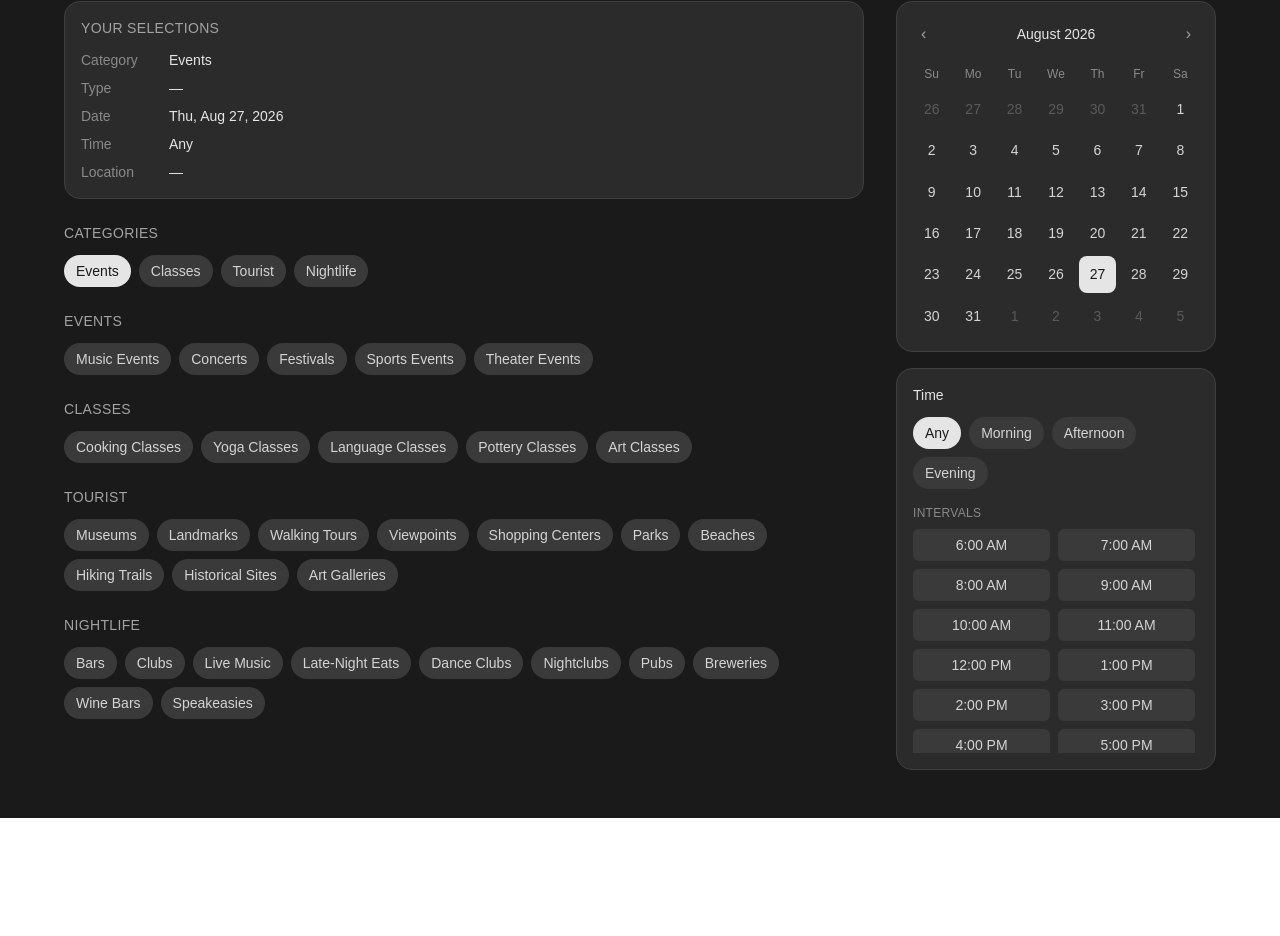
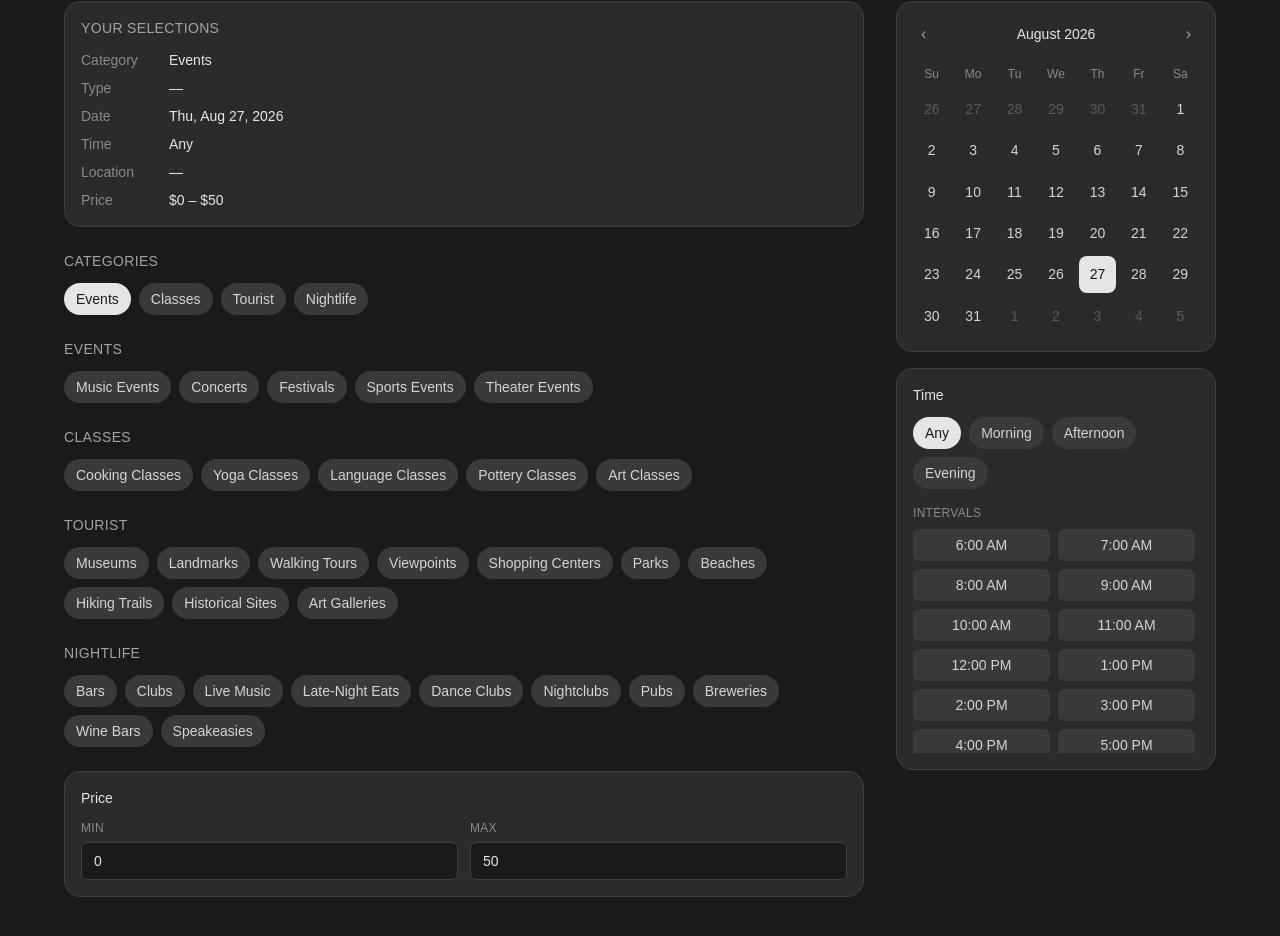
Before and after one commit to GeorgeDavila/turing-touring, a Next.js app: page / in a window 1280 px wide. Shown: the part 256-1192 px from the top of the page. Before the commit the page ends 1074 px from the top, so only its background shows below. Built offline with nearby package versions, Linux system fonts and the light colour scheme; no server answers.

Commit message:
add price selection

```diff
--- a/app/page.tsx
+++ b/app/page.tsx
@@ -16,6 +16,10 @@ import TimeSelectionPanel, {
   DEFAULT_TIME_SELECTION,
   type TimeSelection,
 } from "@/components/TimeSelectionPanel";
+import PriceRangePanel, {
+  DEFAULT_PRICE_MAX,
+  DEFAULT_PRICE_MIN,
+} from "@/components/PriceRangePanel";
 
 const MapComponent = dynamic(() => import("@/components/map/MapComponent"), {
   ssr: false,
@@ -42,10 +46,12 @@ function buildDefaultQuery(
   subOption: string,
   date: Date,
   time: TimeSelection,
+  priceMin: number,
+  priceMax: number,
 ) {
   const type = subOption || TYPE_FALLBACK[category];
   const timeLabel = time === "any" ? "any time" : time;
-  return `Give me a link to ${type} near ${address} or neighboring areas. Date: ${formatDateKey(date)}. Time: ${timeLabel}. Price: $0 - $50.`;
+  return `Give me a link to ${type} near ${address} or neighboring areas. Date: ${formatDateKey(date)}. Time: ${timeLabel}. Price: $${priceMin} - $${priceMax}.`;
 }
 
 function normalizeGoogleMapsUrl(link: string | null) {
@@ -127,6 +133,8 @@ export default function Home() {
   const [timeSelection, setTimeSelection] = useState<TimeSelection>(
     DEFAULT_TIME_SELECTION,
   );
+  const [priceMin, setPriceMin] = useState(DEFAULT_PRICE_MIN);
+  const [priceMax, setPriceMax] = useState(DEFAULT_PRICE_MAX);
 
   const handleGetLocation = useCallback(() => {
     if (!navigator.geolocation) {
@@ -177,9 +185,11 @@ export default function Home() {
         subOption,
         selectedDate,
         timeSelection,
+        priceMin,
+        priceMax,
       ),
     );
-  }, [address, category, subOption, selectedDate, timeSelection]);
+  }, [address, category, subOption, selectedDate, timeSelection, priceMin, priceMax]);
 
   // Kept for later reuse with the category buttons.
   async function handleSend() {
@@ -194,6 +204,7 @@ export default function Home() {
       location ? `City: ${location}` : null,
       `Date: ${formatDateKey(selectedDate)}`,
       `Time: ${timeSelection}`,
+      `Price: $${priceMin} - $${priceMax}`,
     ]
       .filter(Boolean)
       .join("\n");
@@ -284,6 +295,12 @@ export default function Home() {
                 <dt className="w-20 shrink-0 text-[#8a8a8a]">Location</dt>
                 <dd>{location || "—"}</dd>
               </div>
+              <div className="flex gap-2">
+                <dt className="w-20 shrink-0 text-[#8a8a8a]">Price</dt>
+                <dd>
+                  ${priceMin} – ${priceMax}
+                </dd>
+              </div>
             </dl>
           </div>
 
@@ -292,6 +309,13 @@ export default function Home() {
             subOption={subOption}
             onCategoryClick={handleCategoryClick}
             onSubOptionClick={handleSubOptionClick}
+          />
+
+          <PriceRangePanel
+            min={priceMin}
+            max={priceMax}
+            onMinChange={setPriceMin}
+            onMaxChange={setPriceMax}
           />
         </div>
 
--- /dev/null
+++ b/components/PriceRangePanel.tsx
@@ -0,0 +1,50 @@
+"use client";
+
+export const DEFAULT_PRICE_MIN = 0;
+export const DEFAULT_PRICE_MAX = 50;
+
+type PriceRangePanelProps = {
+  min: number;
+  max: number;
+  onMinChange: (value: number) => void;
+  onMaxChange: (value: number) => void;
+};
+
+export default function PriceRangePanel({
+  min,
+  max,
+  onMinChange,
+  onMaxChange,
+}: PriceRangePanelProps) {
+  return (
+    <div className="rounded-2xl border border-[#3f3f3f] bg-[#2b2b2b] p-4">
+      <h3 className="mb-3 text-sm font-medium text-[#e5e5e5]">Price</h3>
+      <div className="flex gap-3">
+        <label className="flex min-w-0 flex-1 flex-col gap-1.5">
+          <span className="text-xs tracking-wide text-[#8a8a8a] uppercase">
+            Min
+          </span>
+          <input
+            type="number"
+            min={0}
+            value={min}
+            onChange={(e) => onMinChange(Number(e.target.value) || 0)}
+            className="rounded-md border border-[#3f3f3f] bg-[#1a1a1a] px-3 py-2 text-sm text-[#e5e5e5] outline-none focus:border-[#6b6b6b]"
+          />
+        </label>
+        <label className="flex min-w-0 flex-1 flex-col gap-1.5">
+          <span className="text-xs tracking-wide text-[#8a8a8a] uppercase">
+            Max
+          </span>
+          <input
+            type="number"
+            min={0}
+            value={max}
+            onChange={(e) => onMaxChange(Number(e.target.value) || 0)}
+            className="rounded-md border border-[#3f3f3f] bg-[#1a1a1a] px-3 py-2 text-sm text-[#e5e5e5] outline-none focus:border-[#6b6b6b]"
+          />
+        </label>
+      </div>
+    </div>
+  );
+}
```
